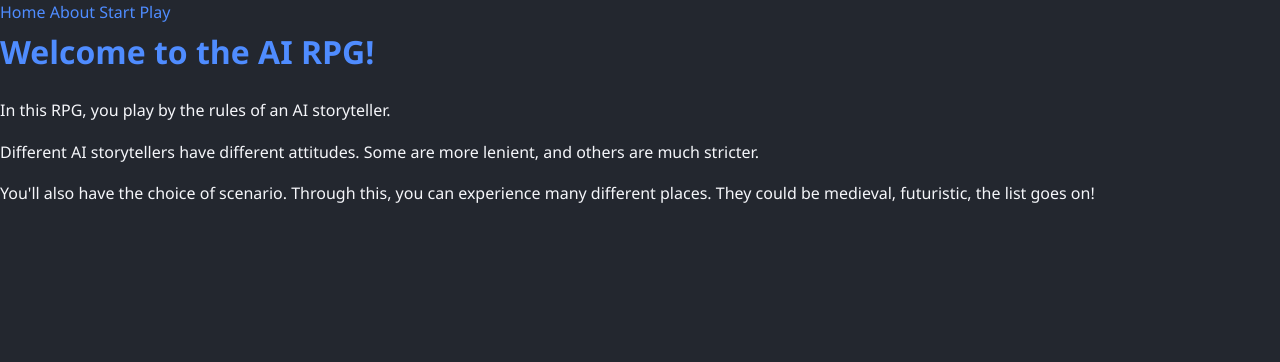
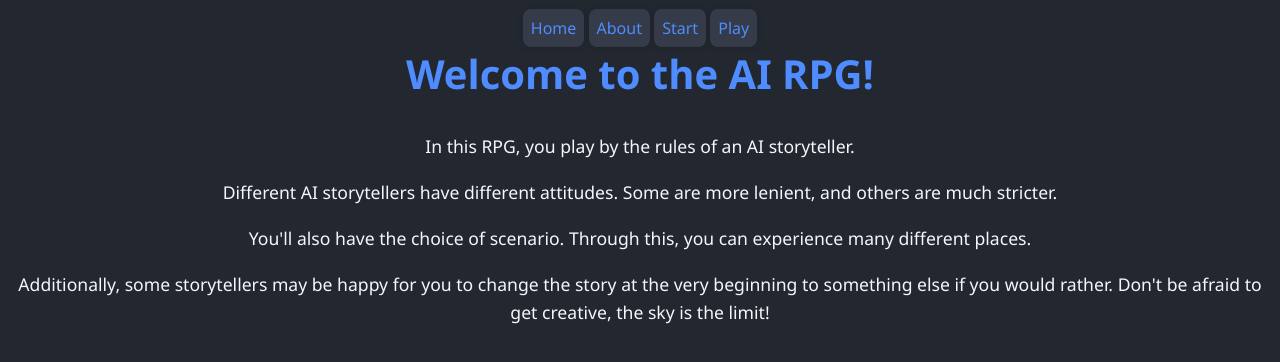
Before and after one commit to ethan-hawksley/ai-rpg, a SvelteKit app: page / in a window 1280 px wide. Shown: the top 362 px of the page. Built offline with nearby package versions, Linux system fonts and the light colour scheme.

Commit message:
Refine styles for improved readability and layout; update content and instructions in README and about page

```diff
--- a/src/app.html
+++ b/src/app.html
@@ -9,6 +9,6 @@
     %sveltekit.head%
 </head>
 <body data-sveltekit-preload-data="hover">
-<div style="display: contents">%sveltekit.body%</div>
+<div id="main" style="display: contents">%sveltekit.body%</div>
 </body>
 </html>
--- a/src/routes/+page.svelte
+++ b/src/routes/+page.svelte
@@ -2,5 +2,6 @@
 <p>In this RPG, you play by the rules of an AI storyteller.</p>
 
 <p>Different AI storytellers have different attitudes. Some are more lenient, and others are much stricter.</p>
-<p>You'll also have the choice of scenario. Through this, you can experience many different places. They could be
-    medieval, futuristic, the list goes on!</p>
+<p>You'll also have the choice of scenario. Through this, you can experience many different places.</p>
+<p>Additionally, some storytellers may be happy for you to change the story at the very beginning to something else if
+    you would rather. Don't be afraid to get creative, the sky is the limit!</p>
--- a/src/routes/about/+page.svelte
+++ b/src/routes/about/+page.svelte
@@ -1,2 +1,11 @@
 <h1>About</h1>
 <p>This website was created by <a href="https://hawksley.dev">Ethan Hawksley</a> using Svelte.</p>
+
+<style>
+    h1 {
+        font-size: 5rem;
+    }
+    p {
+        font-size: 2rem;
+    }
+</style>
--- a/src/routes/play/data.js
+++ b/src/routes/play/data.js
@@ -1,4 +1,4 @@
-export const prompt = 'You are an AI storyteller. Keep your responses to a medium length. Typically between 200 and 500 words, unless there is a reason otherwise.';
+export const prompt = 'You are an AI storyteller. Keep your answers to under 300 words. Stay engaging and interesting where appropriate.';
 
 export const storytellers = {
   serious: 'Act serious.',
--- a/static/style.css
+++ b/static/style.css
@@ -13,9 +13,14 @@ body {
     background-color: var(--background-color);
     color: var(--text-color);
     font-family: 'Segoe UI', Arial, sans-serif;
-    margin: 0;
+    margin: 1rem;
     min-height: 100vh;
     line-height: 1.6;
+    text-align: center;
+}
+
+.main {
+    max-width: max(75vw, 600px);
 }
 
 a {
@@ -78,3 +83,28 @@ h1, h2, h3 {
     color: var(--accent-color);
     margin-top: 0;
 }
+
+h1 {
+    font-size: 2.5rem;
+}
+
+h2 {
+    font-size: 1.4rem;
+}
+
+p {
+    font-size: 1.1rem;
+}
+
+nav > a {
+    margin: 1em auto;
+    background: var(--secondary-background-color);
+    border-radius: var(--border-radius);
+    box-shadow: 0 1px 6px #0002;
+    padding: 0.5em;
+}
+
+li {
+    display: inline-block;
+    margin: 5px;
+}
```
Also changed, not shown: src/routes/play/+page.svelte (+0 -7 lines), 1 other file (tests, documents, lock files or other folders).
